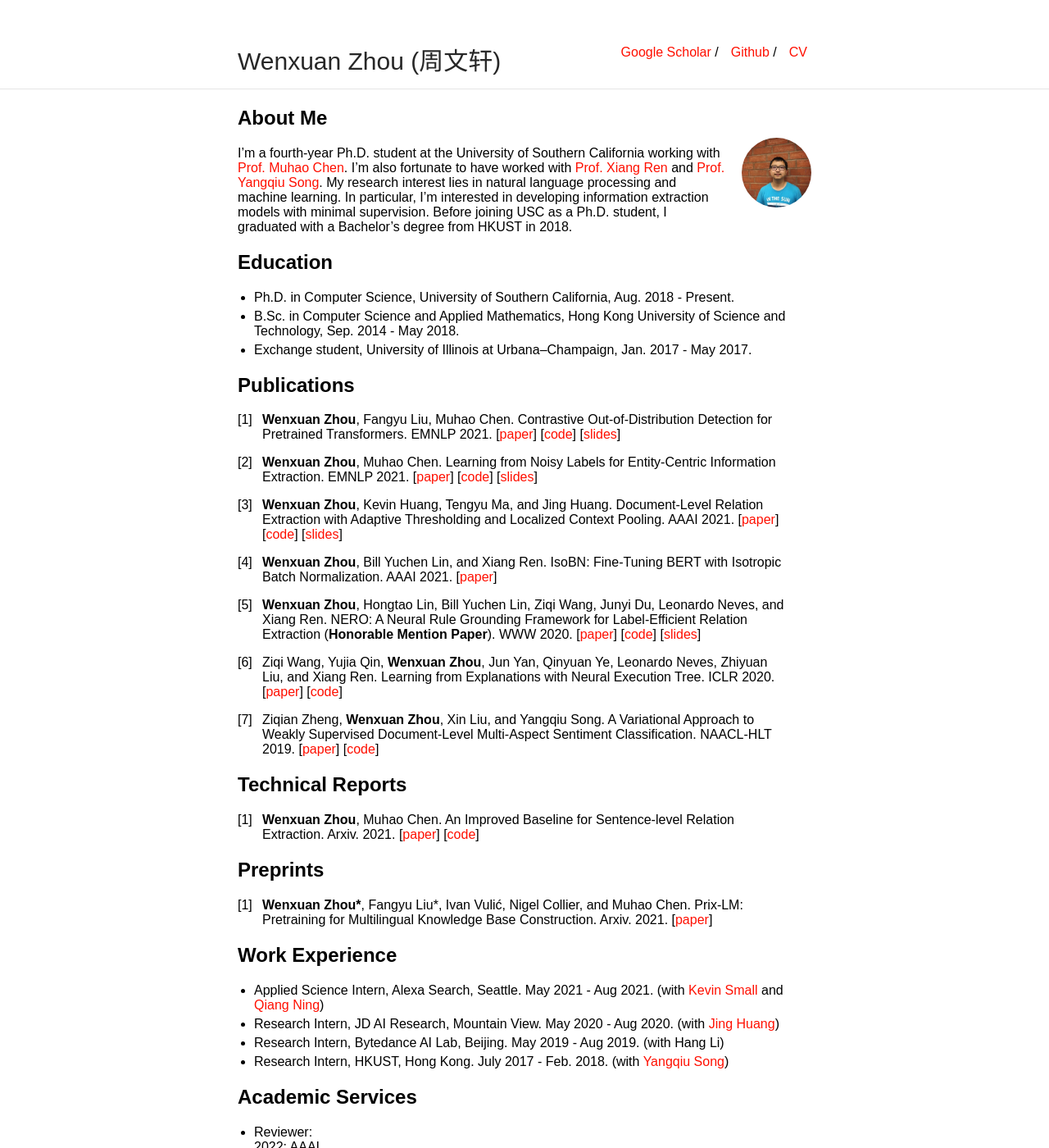
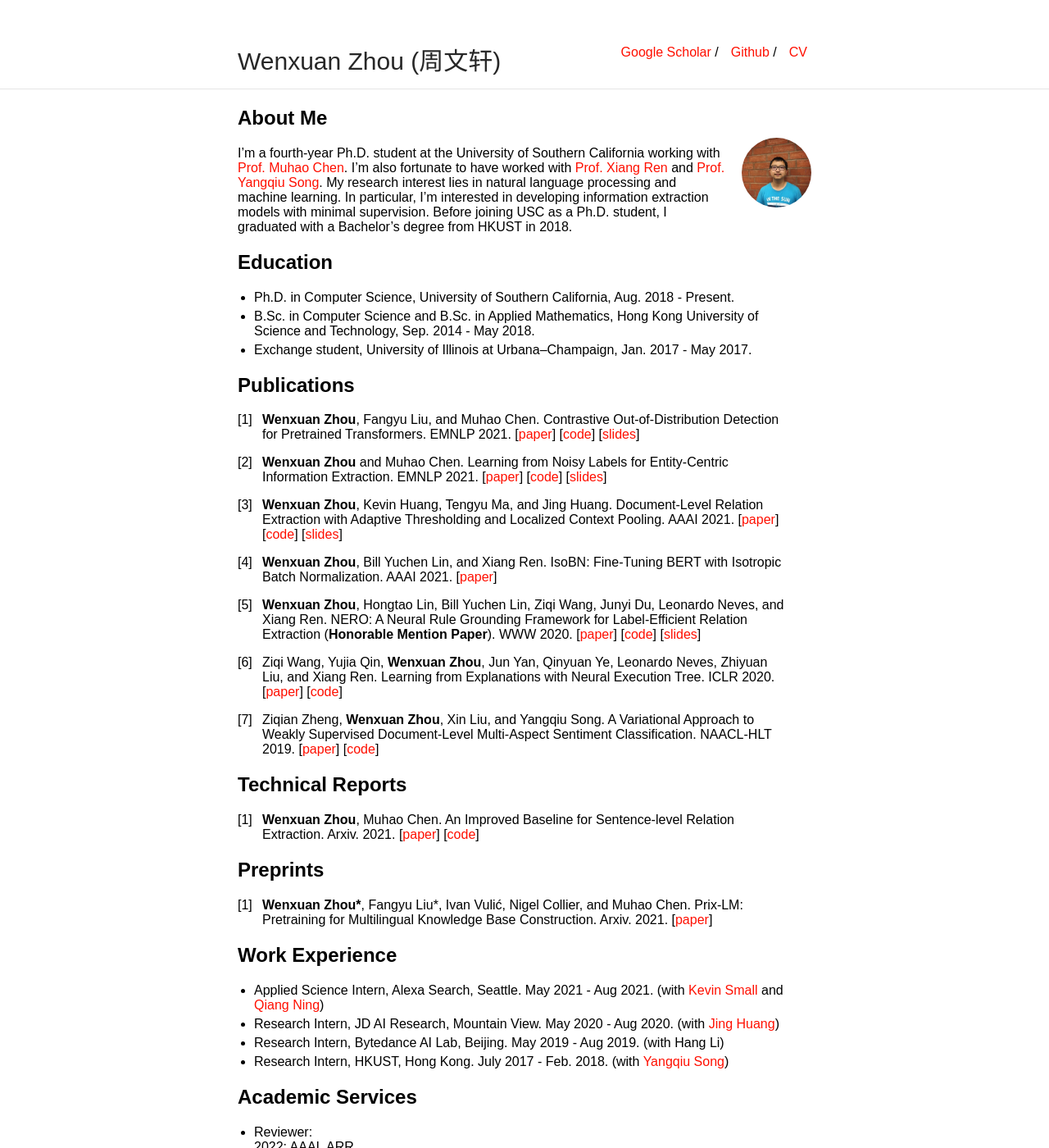
Before and after one commit to wzhouad/wzhouad.github.io, a Jekyll site: the page built from index.md, in a window 1280 px wide and 1400 px high. Shown: the whole window at 82% size. Built offline with Jekyll 4.4.1, drawn with Linux system fonts in a browser that asks for light colours; our own code applies the rules of GitHub Pages for plain Markdown files.

Commit message:
Update index.md

```diff
--- a/index.md
+++ b/index.md
@@ -10,14 +10,14 @@ I'm a fourth-year Ph.D. student at the University of Southern California working
 
 ## Education
 * Ph.D. in Computer Science, University of Southern California, Aug. 2018 - Present.
-* B.Sc. in Computer Science and Applied Mathematics, Hong Kong University of Science and Technology, Sep. 2014 - May 2018.
+* B.Sc. in Computer Science and B.Sc. in Applied Mathematics, Hong Kong University of Science and Technology, Sep. 2014 - May 2018.
 * Exchange student, University of Illinois at Urbana–Champaign, Jan. 2017 - May 2017.
 
 ## Publications
 
-1. **Wenxuan Zhou**, Fangyu Liu, Muhao Chen. Contrastive Out-of-Distribution Detection for Pretrained Transformers. EMNLP 2021. \[[paper](https://arxiv.org/abs/2104.08812)\] \[[code](https://github.com/wzhouad/Contra-OOD)\] \[[slides](slides/OOD_EMNLP21.pdf)\]
+1. **Wenxuan Zhou**, Fangyu Liu, and Muhao Chen. Contrastive Out-of-Distribution Detection for Pretrained Transformers. EMNLP 2021. \[[paper](https://arxiv.org/abs/2104.08812)\] \[[code](https://github.com/wzhouad/Contra-OOD)\] \[[slides](slides/OOD_EMNLP21.pdf)\]
 
-2. **Wenxuan Zhou**, Muhao Chen. Learning from Noisy Labels for Entity-Centric Information Extraction. EMNLP 2021. \[[paper](https://arxiv.org/abs/2104.08656)\] \[[code](https://github.com/wzhouad/NLL-IE)\] \[[slides](slides/NLL_EMNLP21.pdf)\]
+2. **Wenxuan Zhou** and Muhao Chen. Learning from Noisy Labels for Entity-Centric Information Extraction. EMNLP 2021. \[[paper](https://arxiv.org/abs/2104.08656)\] \[[code](https://github.com/wzhouad/NLL-IE)\] \[[slides](slides/NLL_EMNLP21.pdf)\]
 
 3. **Wenxuan Zhou**, Kevin Huang, Tengyu Ma, and Jing Huang. Document-Level Relation Extraction with Adaptive Thresholding and Localized Context Pooling. AAAI 2021. \[[paper](https://arxiv.org/abs/2010.11304)\] \[[code](https://github.com/wzhouad/ATLOP)\] \[[slides](slides/ATLOP_AAAI21.pdf)\]
 
```
Also changed, not shown: other parts of index.md (+1 -1 lines).
